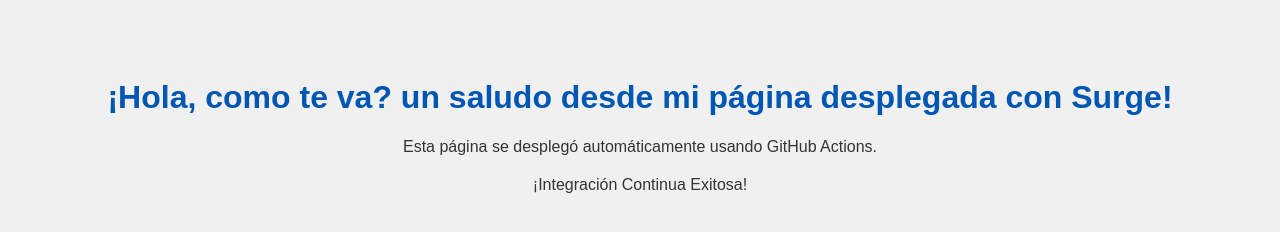
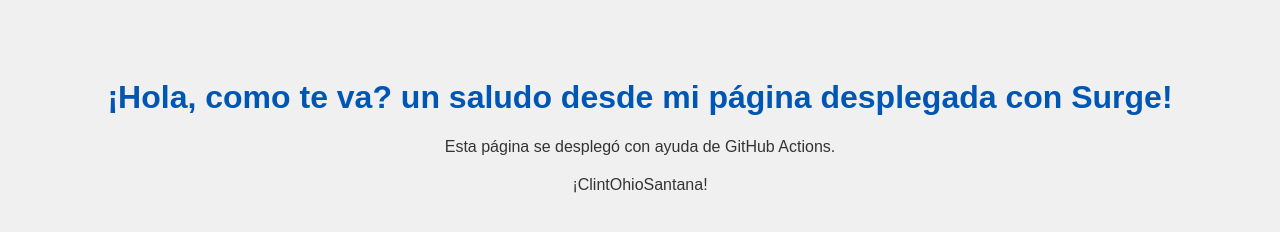
Before and after one commit to ClintOSD/mi-pagina-surge, a plain HTML site: page index.html in a window 1280 px wide. Drawn offline with Linux system fonts and the light colour scheme.

Commit message:
Update index.html

```diff
--- a/index.html
+++ b/index.html
@@ -22,7 +22,7 @@
 </head>
 <body>
     <h1>¡Hola, como te va? un saludo desde mi página desplegada con Surge!</h1>
-    <p>Esta página se desplegó automáticamente usando GitHub Actions.</p>
-    <p>¡Integración Continua Exitosa!</p>
+    <p>Esta página se desplegó con ayuda de GitHub Actions.</p>
+    <p>¡ClintOhioSantana!</p>
 </body>
 </html>
```
